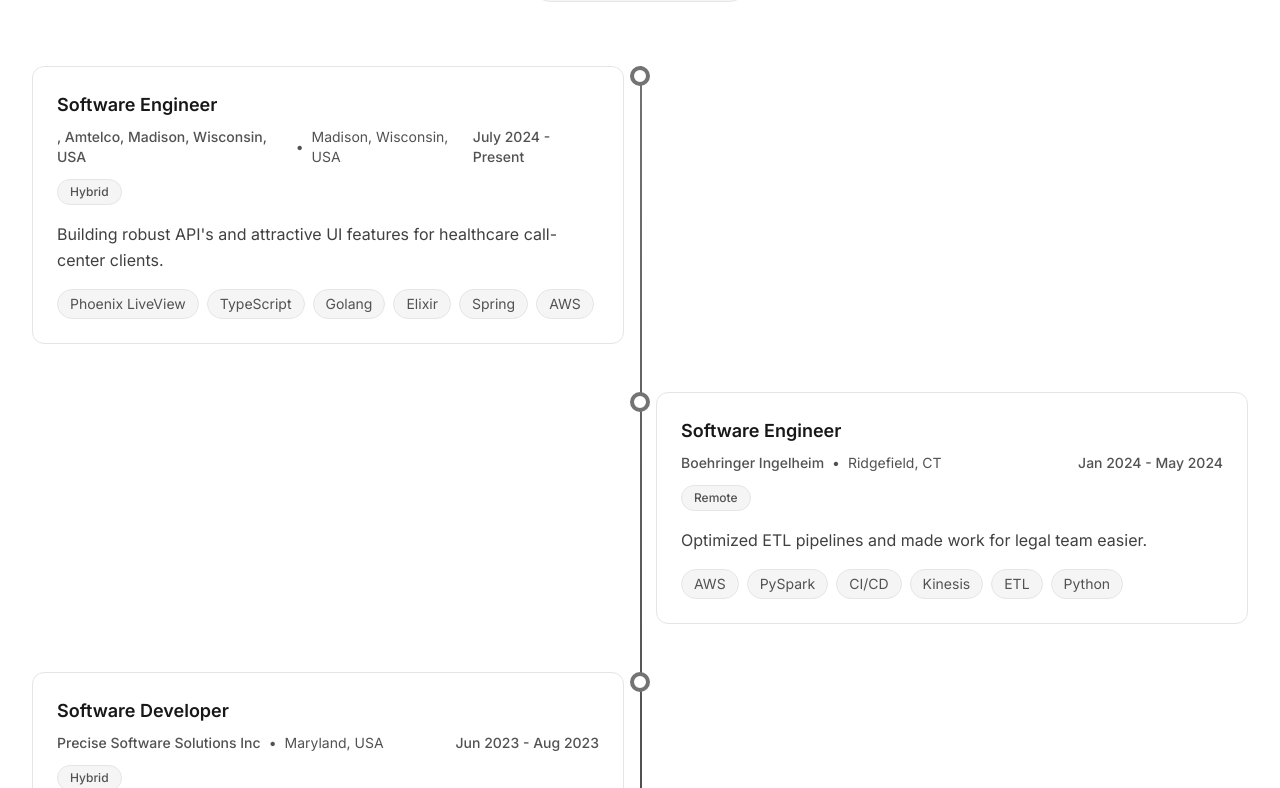
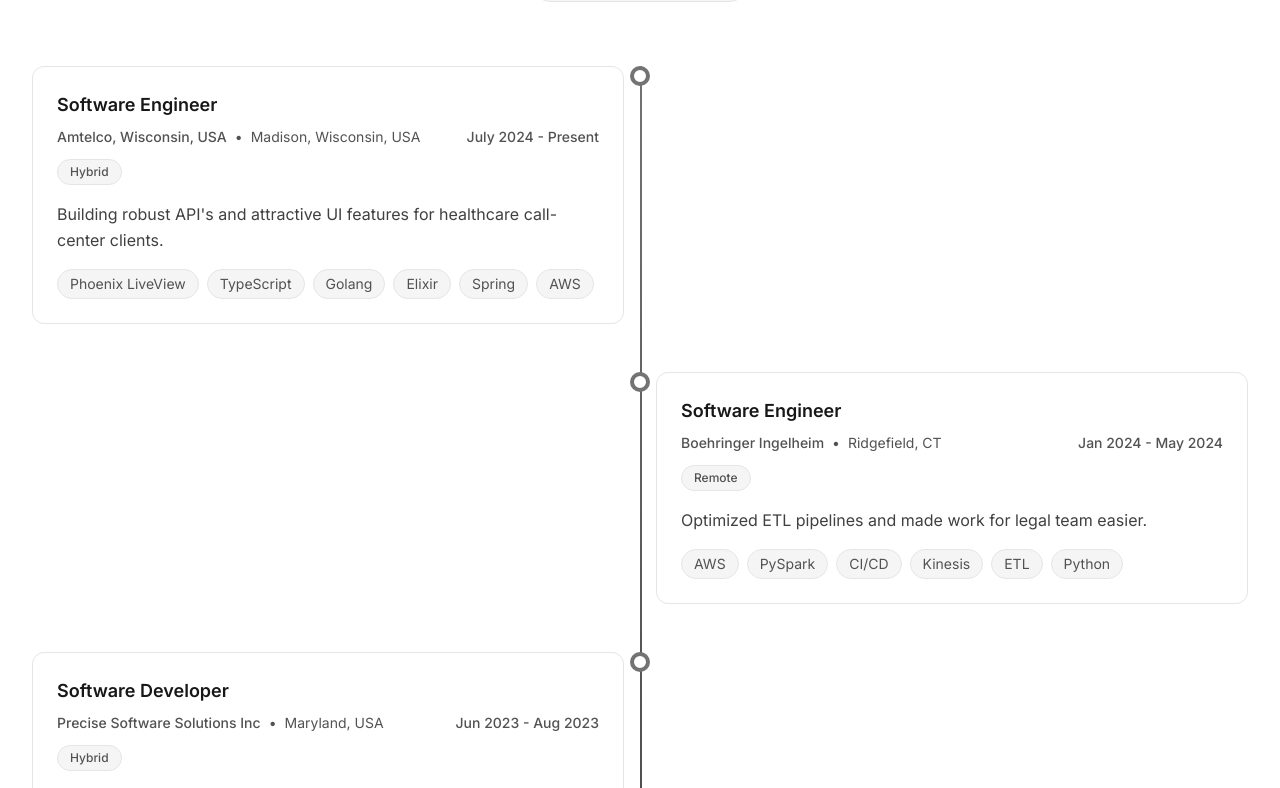
Before and after one commit to ManasBhole/Manas-Portfolio, a Next.js app: page / in a window 1280 px wide. Shown: the part 1812-2600 px from the top of the page. Built offline with nearby package versions, Linux system fonts and the light colour scheme.

Commit message:
correction in experience

```diff
--- a/src/components/home/Experience.tsx
+++ b/src/components/home/Experience.tsx
@@ -21,7 +21,7 @@
 const experiences: TimelineItem[] = [
   {
     title: "Software Engineer",
-    organization: ", Amtelco, Madison, Wisconsin, USA",
+    organization: "Amtelco, Wisconsin, USA",
     location: "Madison, Wisconsin, USA",
     type: "Hybrid",
     date: "July 2024 - Present",
```
